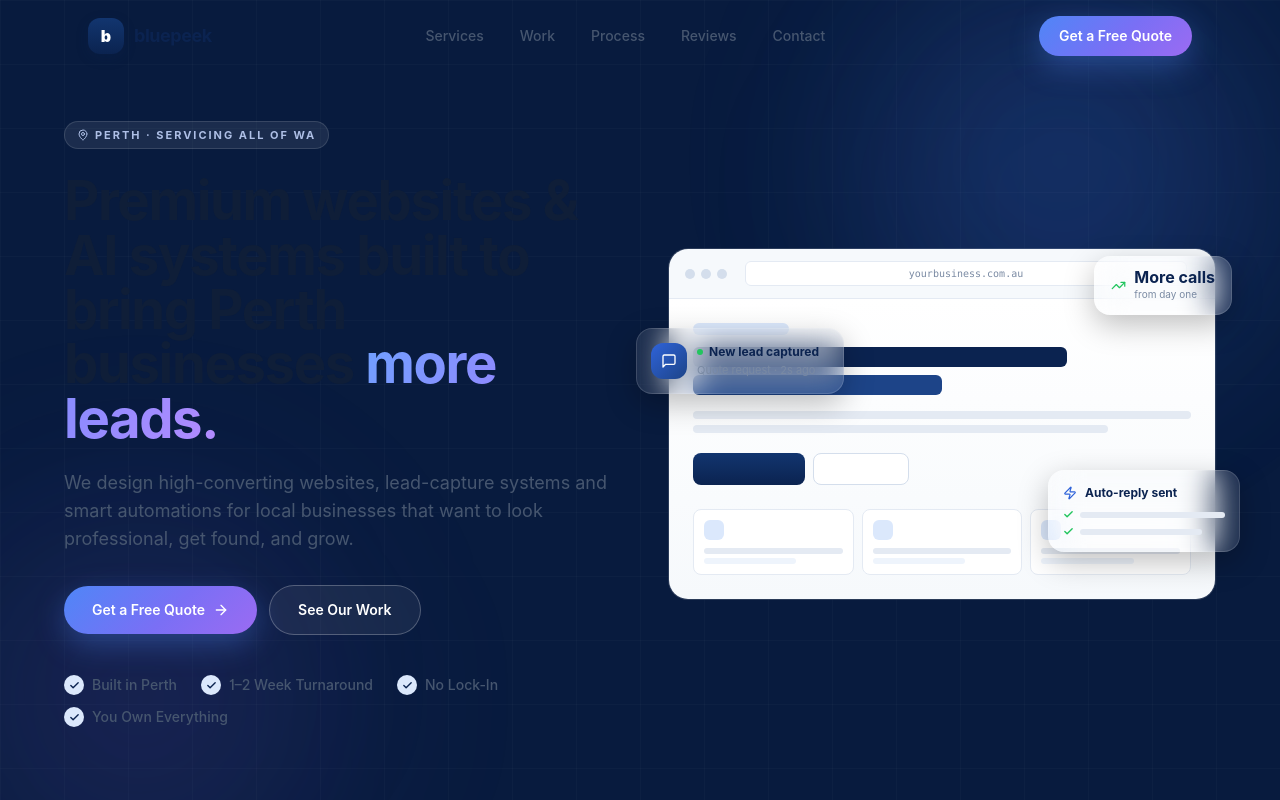
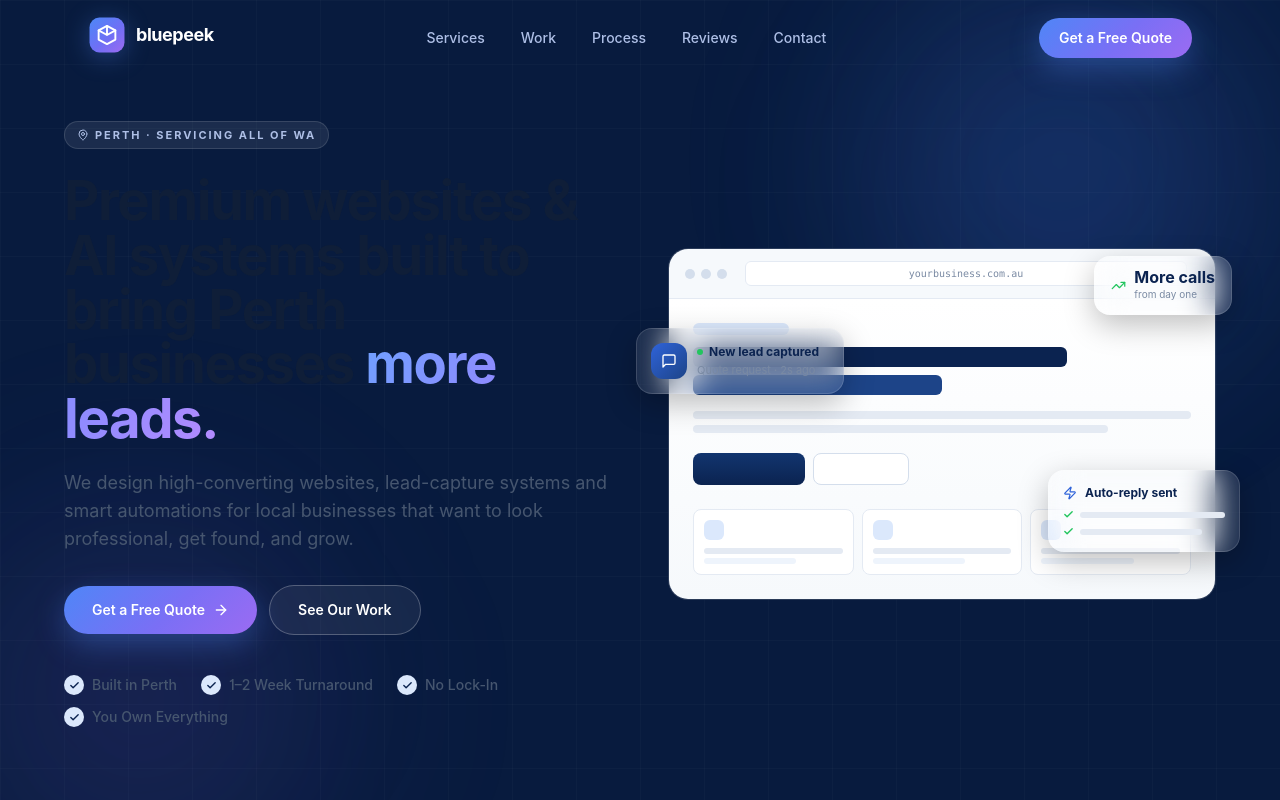
Before and after one commit to zachcolvillez-stack/bluepeek-website, a Next.js app: page / in a window 1280 px wide. Shown: the top 800 px of the page. Built offline with nearby package versions, Linux system fonts and the light colour scheme.

Commit message:
auto-save: Nav.jsx

```diff
--- a/components/Nav.jsx
+++ b/components/Nav.jsx
@@ -1,5 +1,6 @@
 'use client'
 import { useState, useEffect } from 'react'
+import Logo from './Logo'
 
 export default function Nav({ onNavigate, currentScene }) {
   const [scrolled, setScrolled] = useState(false)
@@ -28,16 +29,12 @@ export default function Nav({ onNavigate, currentScene }) {
   return (
     <nav className="fixed top-0 left-0 right-0 z-50 transition-all duration-300"
       style={scrolled
-        ? { background: 'rgba(255,255,255,0.82)', backdropFilter: 'blur(18px)', WebkitBackdropFilter: 'blur(18px)', borderBottom: '1px solid #e4eaf3', boxShadow: '0 4px 20px rgba(11,35,80,0.05)' }
+        ? { background: 'rgba(8,27,62,0.78)', backdropFilter: 'blur(18px)', WebkitBackdropFilter: 'blur(18px)', borderBottom: '1px solid rgba(255,255,255,0.10)', boxShadow: '0 8px 30px rgba(0,0,0,0.25)' }
         : { background: 'transparent' }}>
       <div className="max-w-6xl mx-auto px-6 py-4 flex items-center justify-between">
         {/* Logo */}
-        <a href="#" onClick={(e) => handleClick(e, 'hero')} className="flex items-center gap-2.5">
-          <div className="w-9 h-9 rounded-xl flex items-center justify-center"
-            style={{ background: 'linear-gradient(180deg, #12356f 0%, #0b2350 100%)', boxShadow: '0 4px 12px rgba(11,35,80,0.25)' }}>
-            <span className="text-base font-black text-white">b</span>
-          </div>
-          <span className="font-bold text-lg tracking-tight" style={{ color: '#0b2350' }}>bluepeek</span>
+        <a href="#" onClick={(e) => handleClick(e, 'hero')}>
+          <Logo size={38} />
         </a>
 
         {/* Desktop links */}
@@ -46,10 +43,10 @@ export default function Nav({ onNavigate, currentScene }) {
             <a key={l.label} href={`#${l.id}`} onClick={(e) => handleClick(e, l.id)}
               className="text-sm font-medium transition-all px-4 py-2 rounded-lg"
               style={currentScene === l.id
-                ? { color: '#0b2350', background: '#eef4fc' }
-                : { color: '#46566f' }}
-              onMouseEnter={(e) => { if (currentScene !== l.id) e.currentTarget.style.color = '#0b2350' }}
-              onMouseLeave={(e) => { if (currentScene !== l.id) e.currentTarget.style.color = '#46566f' }}>
+                ? { color: '#ffffff', background: 'rgba(255,255,255,0.10)' }
+                : { color: '#aebfe6' }}
+              onMouseEnter={(e) => { if (currentScene !== l.id) e.currentTarget.style.color = '#ffffff' }}
+              onMouseLeave={(e) => { if (currentScene !== l.id) e.currentTarget.style.color = '#aebfe6' }}>
               {l.label}
             </a>
           ))}
@@ -62,7 +59,7 @@ export default function Nav({ onNavigate, currentScene }) {
         </a>
 
         {/* Mobile menu button */}
-        <button className="md:hidden" onClick={() => setMenuOpen(!menuOpen)} style={{ color: '#0b2350' }} aria-label="Menu">
+        <button className="md:hidden" onClick={() => setMenuOpen(!menuOpen)} style={{ color: '#ffffff' }} aria-label="Menu">
           <div className="space-y-1.5">
             <span className={`block w-6 h-0.5 bg-current transition-all ${menuOpen ? 'rotate-45 translate-y-2' : ''}`} />
             <span className={`block w-6 h-0.5 bg-current transition-all ${menuOpen ? 'opacity-0' : ''}`} />
@@ -74,10 +71,10 @@ export default function Nav({ onNavigate, currentScene }) {
       {/* Mobile menu */}
       {menuOpen && (
         <div className="md:hidden px-6 py-4 space-y-1"
-          style={{ background: 'rgba(255,255,255,0.97)', backdropFilter: 'blur(18px)', borderBottom: '1px solid #e4eaf3' }}>
+          style={{ background: 'rgba(8,27,62,0.97)', backdropFilter: 'blur(18px)', borderBottom: '1px solid rgba(255,255,255,0.10)' }}>
           {links.map(l => (
             <a key={l.label} href={`#${l.id}`} onClick={(e) => handleClick(e, l.id)}
-              className="block py-2.5 font-medium transition-colors" style={{ color: '#46566f' }}>
+              className="block py-2.5 font-medium transition-colors" style={{ color: '#aebfe6' }}>
               {l.label}
             </a>
           ))}
```
